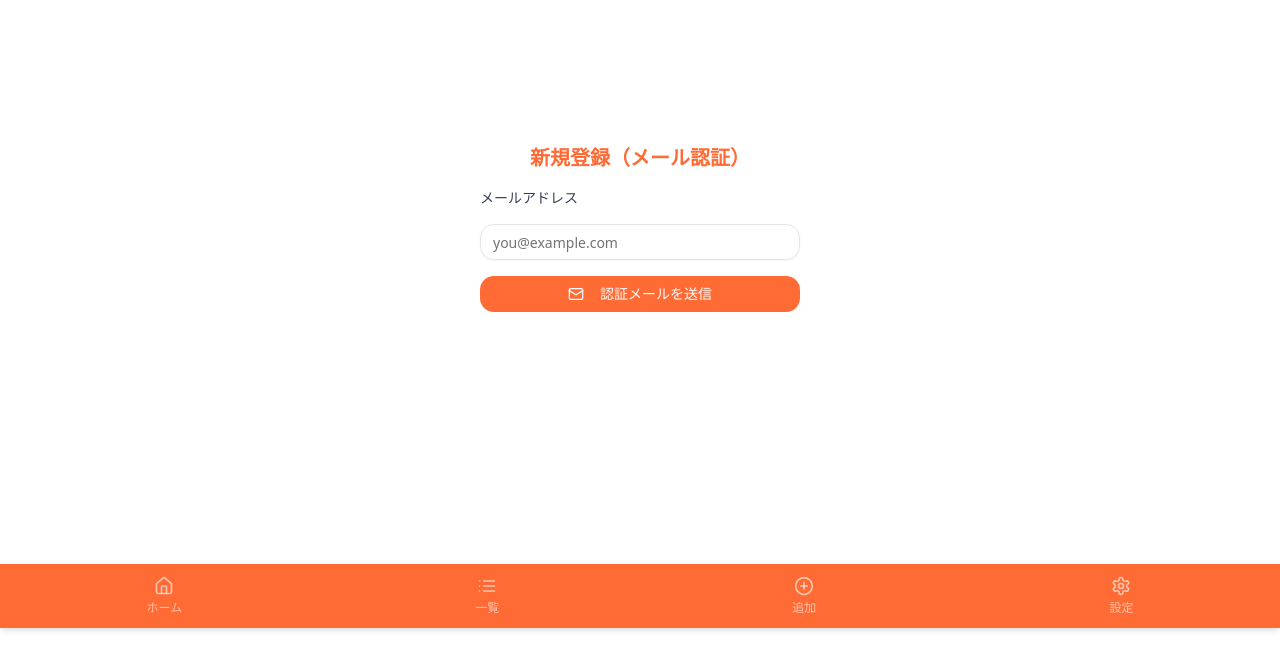
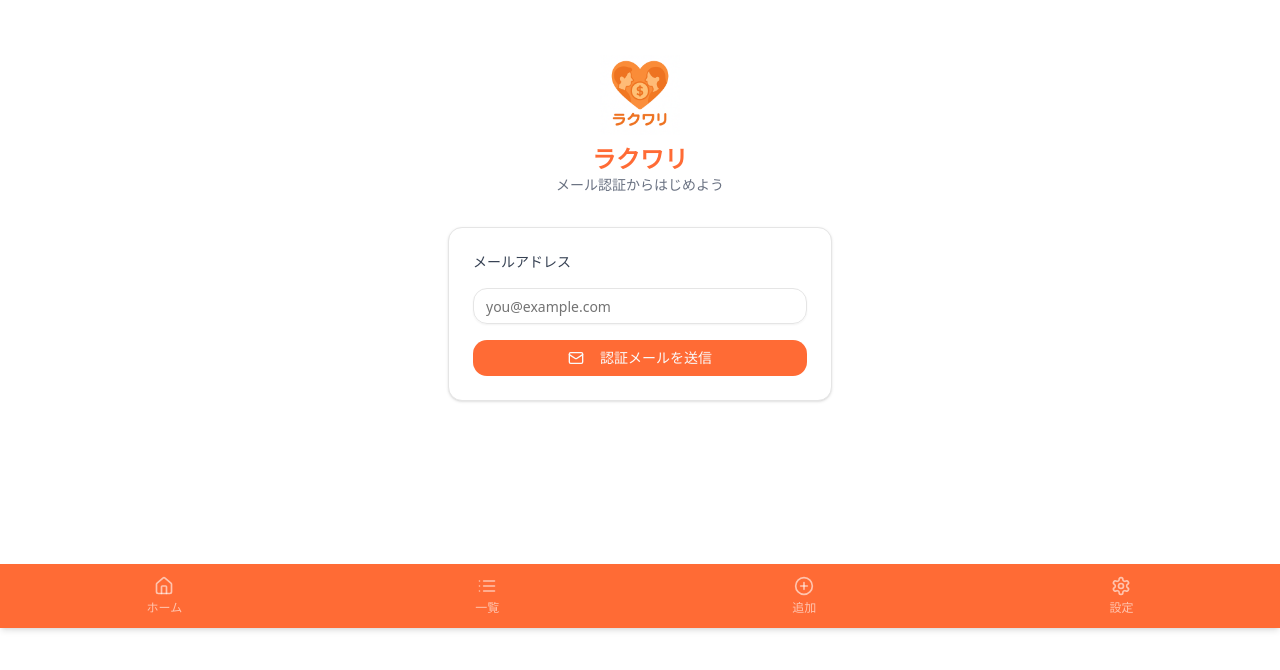
Before and after one commit to konotabi0310/warikan-new, a Next.js app: page /email-auth in a window 1280 px wide. Shown: the part 172-842 px from the top of the page. Built offline with nearby package versions, Linux system fonts and the light colour scheme; no server answers.

Commit message:
設定画面の追加とUserContextのUID対応

```diff
--- a/src/app/email-auth/page.tsx
+++ b/src/app/email-auth/page.tsx
@@ -2,7 +2,9 @@
 
 import { useState } from "react";
 import { sendSignInLinkToEmail } from "firebase/auth";
-import { auth } from "@/lib/firebase";
+import { auth, db } from "@/lib/firebase";
+import { collection, query, where, getDocs } from "firebase/firestore";
+import { useRouter } from "next/navigation";
 import { Input } from "@/components/ui/input";
 import { Button } from "@/components/ui/button";
 import { Mail } from "lucide-react";
@@ -10,37 +12,52 @@ import { Mail } from "lucide-react";
 export default function EmailAuthPage() {
   const [email, setEmail] = useState("");
   const [sent, setSent] = useState(false);
+  const [error, setError] = useState("");
+  const router = useRouter();
 
   const handleSubmit = async (e: React.FormEvent) => {
     e.preventDefault();
+    setError("");
+
+    try {
+      const q = query(collection(db, "users"), where("email", "==", email));
+      const snapshot = await getDocs(q);
+
+      if (!snapshot.empty) {
+        setError("このメールアドレスは既に使用されています。");
+        return;
+      }
 
       const actionCodeSettings = {
         url: `${window.location.origin}/verify`,
         handleCodeInApp: true,
       };
 
-    try {
       await sendSignInLinkToEmail(auth, email, actionCodeSettings);
       window.localStorage.setItem("emailForSignIn", email);
       setSent(true);
-    } catch (error) {
-      console.error("認証メールの送信に失敗しました:", error);
-      alert("メール送信に失敗しました。アドレスをご確認ください。");
+    } catch (err) {
+      console.error("認証メールの送信に失敗しました:", err);
+      setError("メール送信に失敗しました。アドレスをご確認ください。");
     }
   };
 
   return (
-    <main className="min-h-screen flex flex-col items-center justify-center px-6 py-10 bg-white">
-      <h1 className="text-xl font-bold text-[#FF6B35] mb-4">
-        新規登録（メール認証）
-      </h1>
+    <main className="min-h-screen bg-white flex flex-col items-center justify-center px-6 py-10">
+      <div className="flex flex-col items-center mb-8">
+        <img src="/logo.png" alt="ラクワリ ロゴ" width={80} height={80} className="mb-2" />
+        <h1 className="text-2xl font-bold text-[#FF6B35]">ラクワリ</h1>
+        <p className="text-sm text-gray-500">メール認証からはじめよう</p>
+      </div>
 
+      <div className="w-full max-w-sm p-6 rounded-xl shadow border space-y-4 bg-white">
         {sent ? (
-        <p className="text-sm text-gray-600 text-center max-w-xs">
-          メールを送信しました。メール内のリンクをクリックして認証を完了してください。
+          <p className="text-sm text-center text-gray-600">
+            メールを送信しました。<br />
+            リンクをクリックして認証を完了してください。
           </p>
         ) : (
-        <form onSubmit={handleSubmit} className="w-full max-w-xs space-y-4">
+          <form onSubmit={handleSubmit} className="space-y-4">
             <label className="text-sm text-gray-700 block">メールアドレス</label>
             <Input
               type="email"
@@ -51,12 +68,26 @@ export default function EmailAuthPage() {
               required
             />
 
+            {error && (
+              <div className="text-sm text-red-500 space-y-1">
+                <p>{error}</p>
+                <button
+                  type="button"
+                  onClick={() => router.push("/login")}
+                  className="text-sm text-[#FF6B35] underline mt-1"
+                >
+                  → ログイン画面へ
+                </button>
+              </div>
+            )}
+
             <Button type="submit" className="w-full bg-[#FF6B35] hover:bg-[#e85d2d] rounded-xl">
               <Mail className="w-4 h-4 mr-2" />
               認証メールを送信
             </Button>
           </form>
         )}
+      </div>
     </main>
   );
 }
```
Lines whose indentation alone changed are shown as unchanged.
